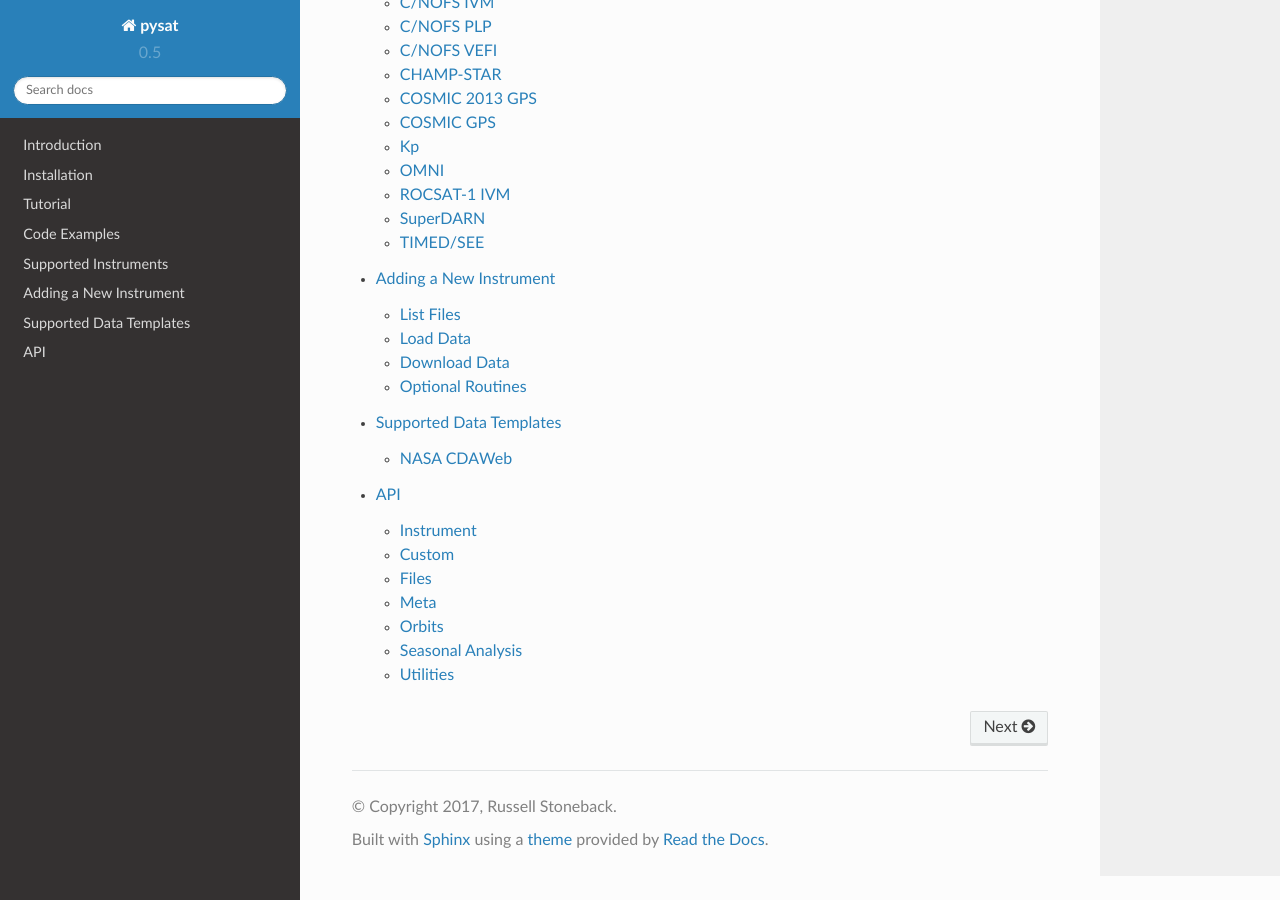
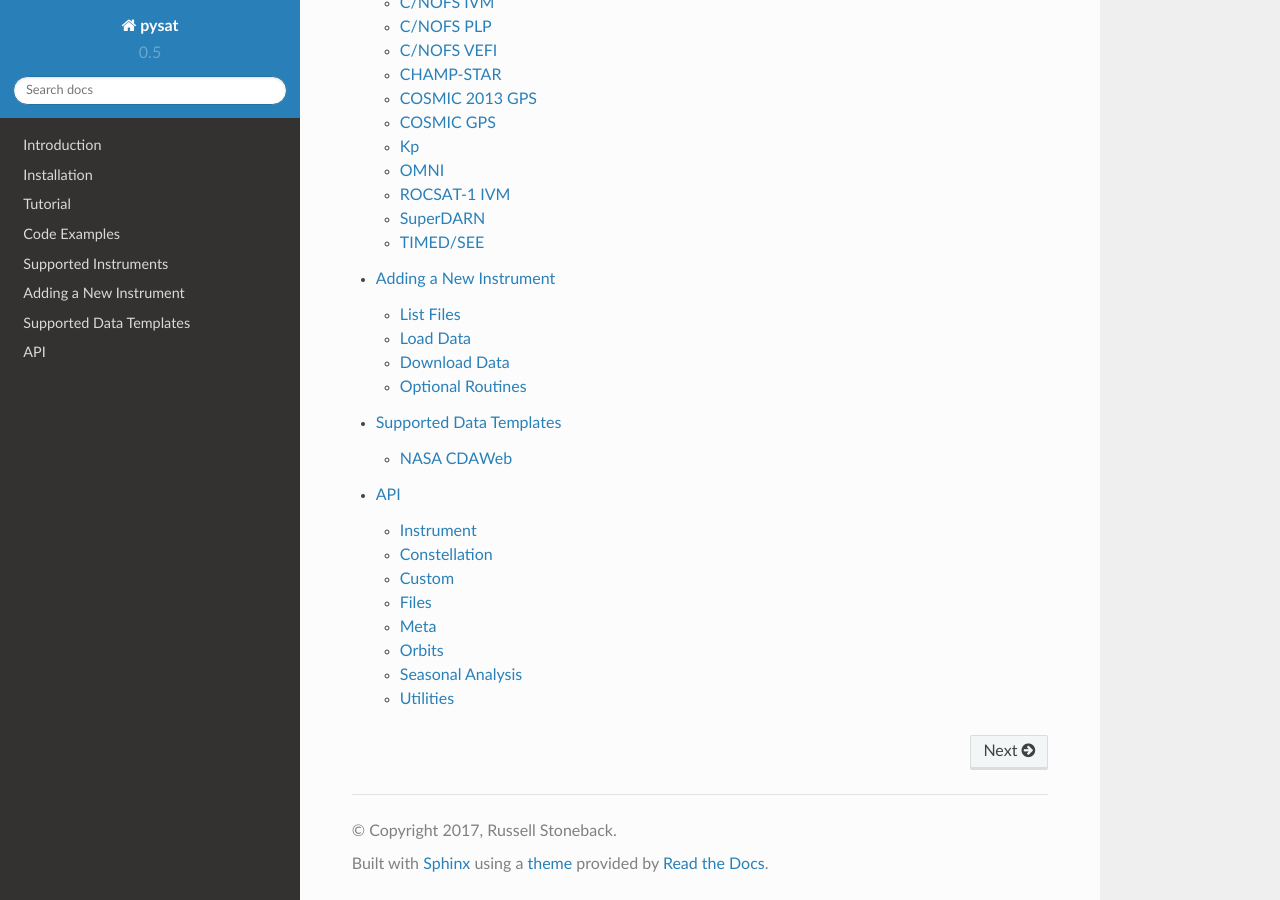
Before and after one commit to pysat/pysat, a Sphinx documentation site: the page built from docs/index.rst, in a window 1280 px wide and 900 px high, scrolled down 589 px. Built offline with Sphinx 7.4.7 and the Read the Docs theme 2.0.0, drawn with Linux system fonts in a browser that asks for light colours; formulas are drawn with MathJax 3.

Commit message:
Add constellation to documentation.

```diff
--- a/docs/api.rst
+++ b/docs/api.rst
@@ -6,6 +6,12 @@ Instrument
 ----------
 
 .. autoclass:: pysat.Instrument
+   :members:
+
+Constellation
+-------------
+
+.. autoclass:: pysat.Constellation
    :members:
 
 Custom
```
